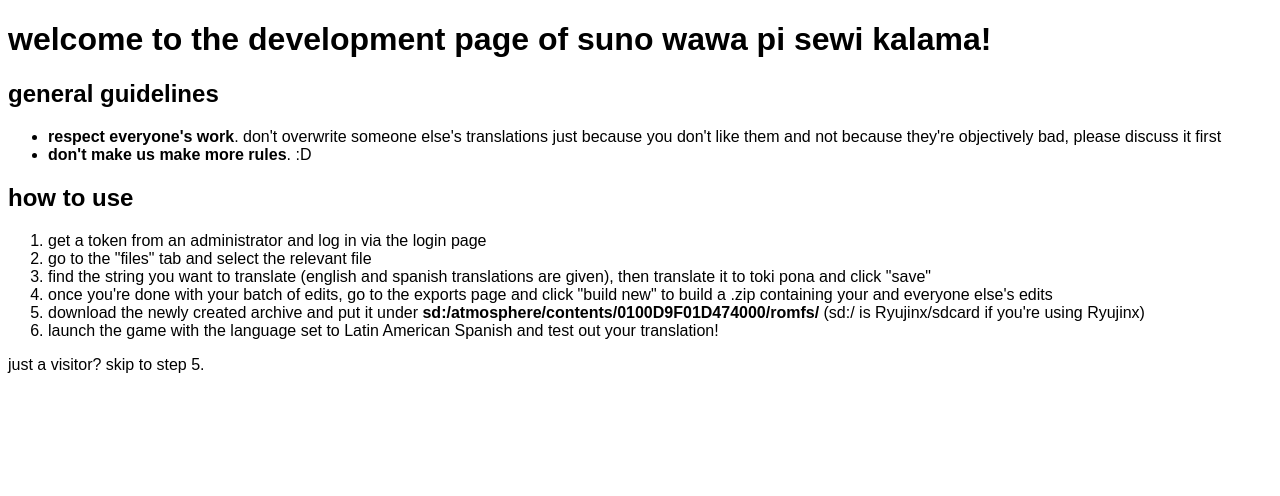
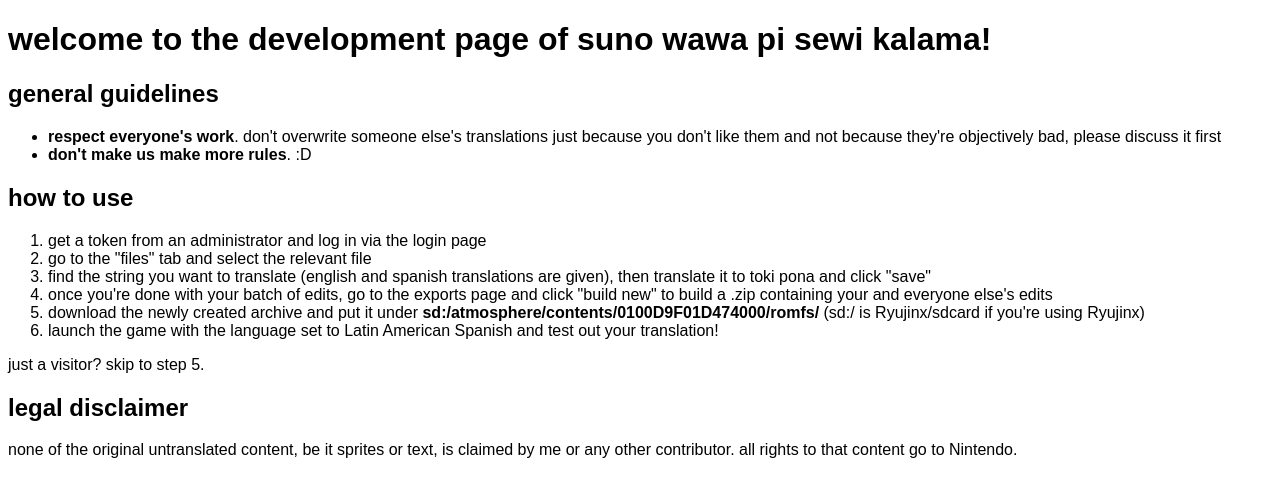
Before and after one commit to Milk-Cool/suno-wawa-pi-sewi-kalama, a website: page public/pages/root.html in a window 1280 px wide. Drawn offline with Linux system fonts and the light colour scheme.

Commit message:
add legal disclaimer

```diff
--- a/public/pages/root.html
+++ b/public/pages/root.html
@@ -23,5 +23,7 @@
             <li>launch the game with the language set to Latin American Spanish and test out your translation!</li>
         </ol>
         <p>just a visitor? skip to step 5.</p>
+        <h2>legal disclaimer</h2>
+        <p>none of the original untranslated content, be it sprites or text, is claimed by me or any other contributor. all rights to that content go to Nintendo.</p>
     </body>
 </html>
```
